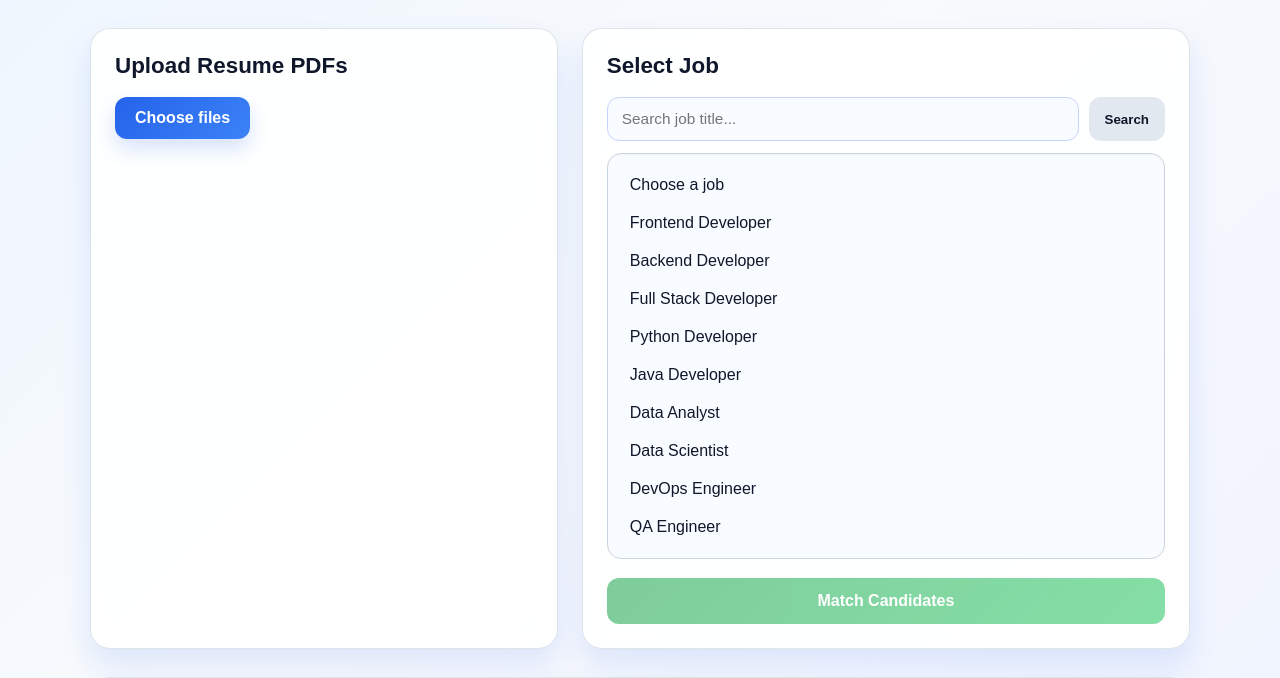
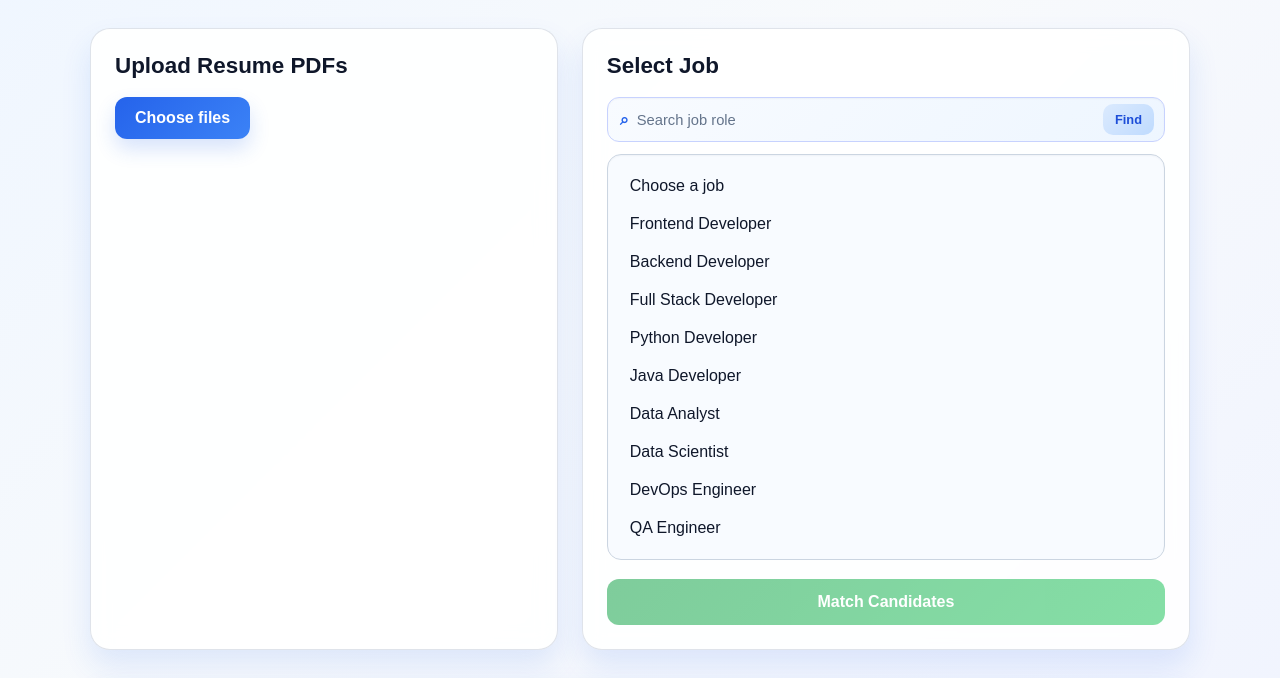
Before and after one commit to jayshpatelfc-afk/ResumeMatcher, a Flask app: page / in a window 1280 px wide. Shown: the part 87-765 px from the top of the page. Run offline with Flask 3, Linux system fonts and the light colour scheme; data comes from the database, SQL or seed files in the repository; both versions use the stored data as it was after the commit.

Commit message:
Update job search and deployment-ready app

```diff
--- a/static/css/style.css
+++ b/static/css/style.css
@@ -109,33 +109,48 @@ h2 {
     cursor: pointer;
 }
 
-.job-search-box {
+.job-mini-search {
     display: flex;
-    gap: 10px;
+    align-items: center;
+    gap: 8px;
+    padding: 6px 10px 6px 12px;
     margin-bottom: 12px;
+    border: 1px solid #c7d2fe;
+    border-radius: 12px;
+    background: linear-gradient(135deg, #f8fbff, #eef6ff);
+    box-shadow: inset 0 1px 2px rgba(15, 23, 42, 0.04);
+}
+
+.search-icon {
+    font-size: 1rem;
+    color: var(--primary);
+    font-weight: 700;
 }
 
 #job-search {
     flex: 1;
-    padding: 12px 14px;
-    border: 1px solid #c7d2fe;
-    border-radius: 12px;
-    background: #f8fbff;
-    font-size: 0.96rem;
+    border: none;
+    background: transparent;
+    font-size: 0.92rem;
+    outline: none;
+    color: var(--secondary);
+}
+
+#job-search::placeholder {
+    color: #64748b;
+}
+
+#job-search:focus {
     outline: none;
 }
 
-#job-search:focus {
-    border-color: var(--primary);
-    box-shadow: 0 0 0 3px rgba(37, 99, 235, 0.12);
-}
-
 .secondary-btn {
-    background: #e2e8f0;
-    color: var(--secondary);
+    background: linear-gradient(135deg, #dbeafe, #bfdbfe);
+    color: var(--primary-dark);
     border: none;
-    border-radius: 12px;
-    padding: 12px 16px;
+    border-radius: 10px;
+    padding: 8px 12px;
+    font-size: 0.8rem;
     font-weight: 700;
     cursor: pointer;
 }
@@ -237,7 +252,7 @@ h2 {
         grid-template-columns: 1fr;
     }
 
-    .job-search-box {
-        flex-direction: column;
+    .job-mini-search {
+        padding: 6px 8px;
     }
 }
--- a/static/js/script.js
+++ b/static/js/script.js
@@ -14,6 +14,7 @@ jobSelect.disabled = true;
 
 function renderJobOptions(filterText = '') {
     const term = filterText.trim().toLowerCase();
+    const currentValue = jobSelect.value;
 
     const filteredJobs = term
         ? allJobs.filter((job) => job.title.toLowerCase().includes(term))
@@ -25,6 +26,9 @@ function renderJobOptions(filterText = '') {
         const option = document.createElement('option');
         option.value = job.id;
         option.textContent = job.title;
+        if (String(currentValue) === String(job.id)) {
+            option.selected = true;
+        }
         jobSelect.appendChild(option);
     });
 
@@ -32,7 +36,10 @@ function renderJobOptions(filterText = '') {
         const none = document.createElement('option');
         none.value = '';
         none.textContent = 'No jobs found';
+        none.disabled = true;
         jobSelect.appendChild(none);
+    } else if (!currentValue && term) {
+        jobSelect.selectedIndex = 1;
     }
 
     jobSelect.disabled = filteredJobs.length === 0;
@@ -62,13 +69,20 @@ function updateButtonState() {
 
 jobSearchBtn.addEventListener('click', () => {
     renderJobOptions(jobSearch.value);
-    if (jobSelect.options.length > 0) {
-        jobSelect.selectedIndex = 1;
+    const firstValidOption = Array.from(jobSelect.options).find((option) => option.value !== '');
+    if (firstValidOption) {
+        jobSelect.value = firstValidOption.value;
     }
+    updateButtonState();
 });
 
 jobSearch.addEventListener('input', () => {
     renderJobOptions(jobSearch.value);
+    const firstValidOption = Array.from(jobSelect.options).find((option) => option.value !== '');
+    if (firstValidOption && jobSearch.value.trim()) {
+        jobSelect.value = firstValidOption.value;
+    }
+    updateButtonState();
 });
 
 function renderFiles() {
--- a/templates/index.html
+++ b/templates/index.html
@@ -23,9 +23,10 @@
             <section class="panel form-panel">
                 <h2>Select Job</h2>
 
-                <div class="job-search-box">
-                    <input id="job-search" type="text" placeholder="Search job title..." aria-label="Search job title" />
-                    <button id="job-search-btn" type="button" class="secondary-btn">Search</button>
+                <div class="job-mini-search">
+                    <span class="search-icon">⌕</span>
+                    <input id="job-search" type="text" placeholder="Search job role" aria-label="Search job role" />
+                    <button id="job-search-btn" type="button" class="secondary-btn">Find</button>
                 </div>
 
                 <div class="custom-select-wrap">
```
Also changed, not shown: database/resume_matching.db.
